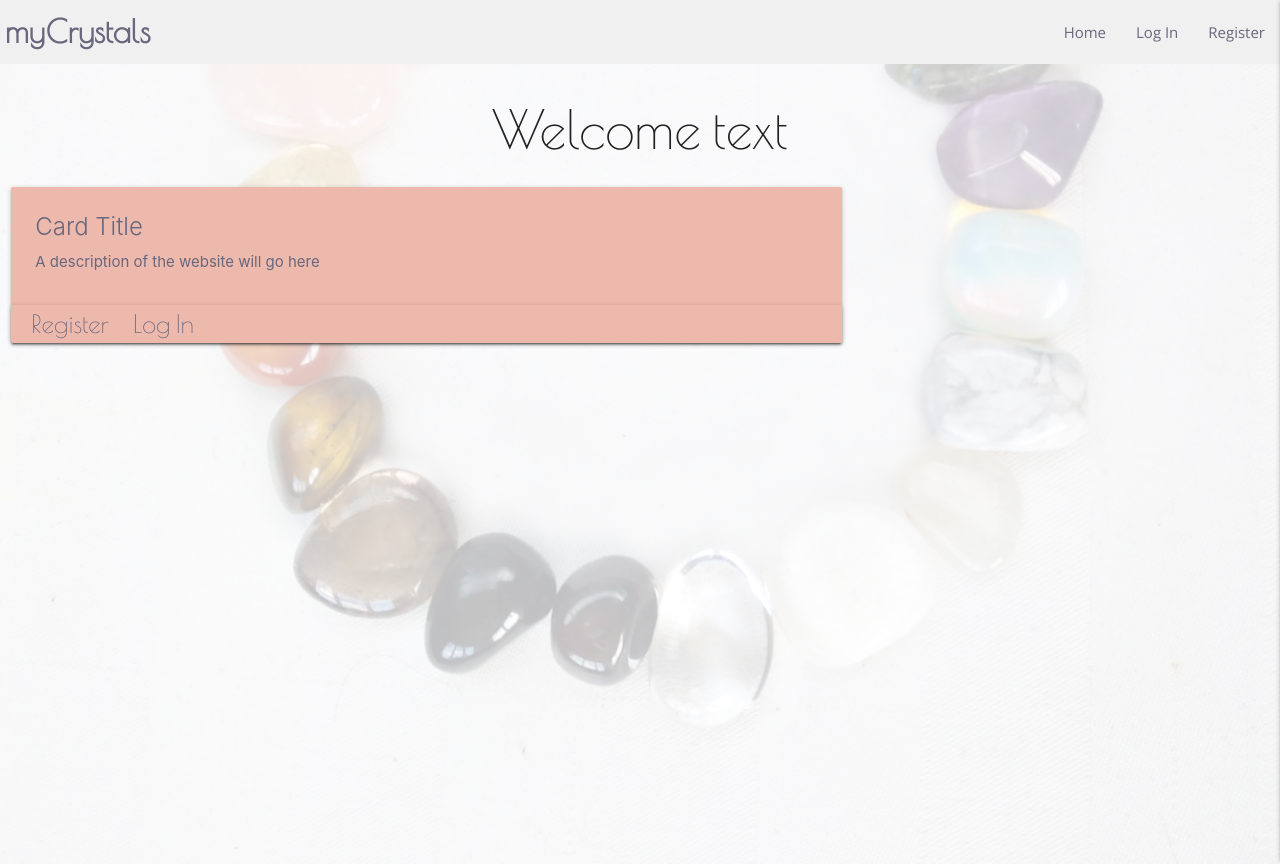
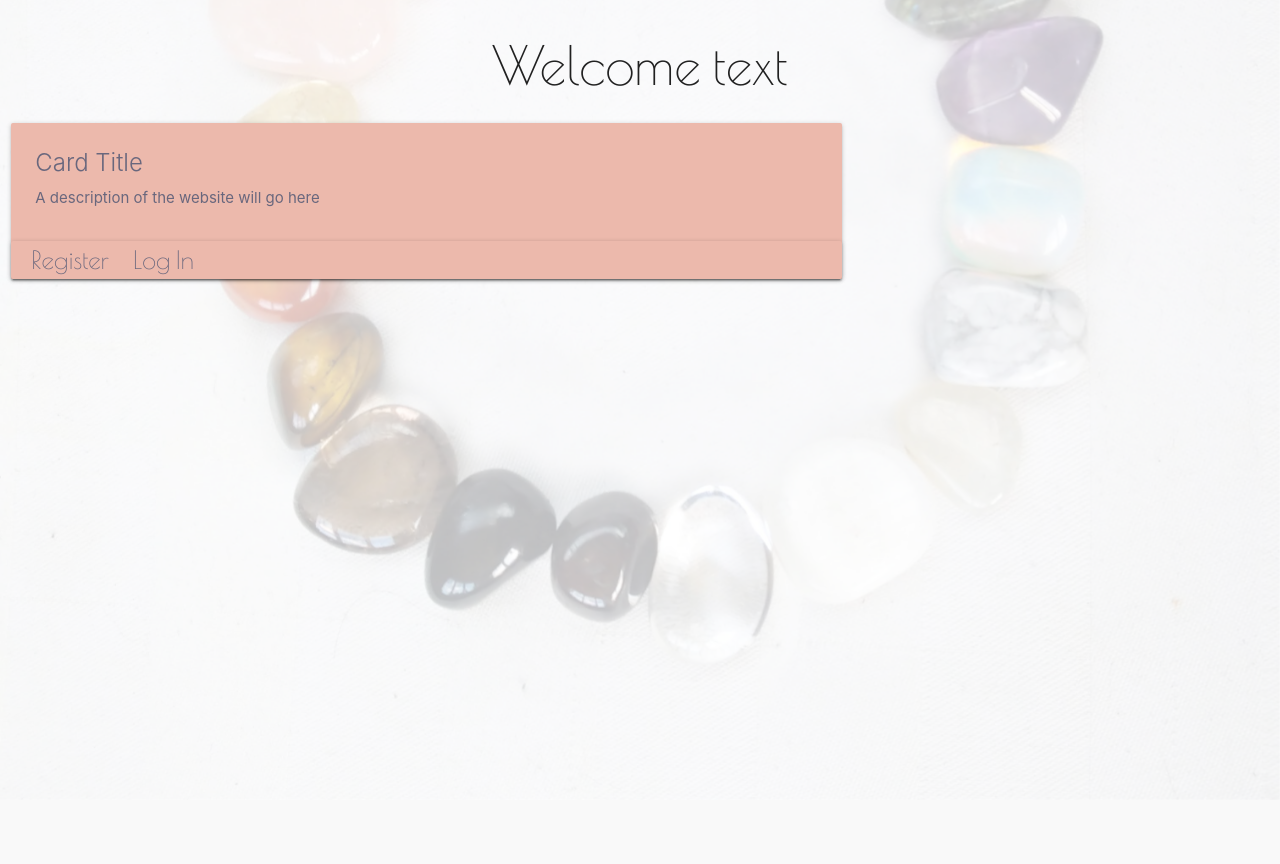
Before and after one commit to Code-Institute-Submissions/Mjau83-myCrystals_AugResub, a Flask app: page / in a window 1280 px wide. After the commit the page ends 775 px from the top, so only its background shows below. Run offline with Flask 2, Linux system fonts and the light colour scheme; some libraries are stand-ins or nearby versions.

Commit message:
Remove content from base.html

```diff
--- a/templates/layout/base.html
+++ b/templates/layout/base.html
@@ -1,79 +1,19 @@
 <!DOCTYPE html>
 <html lang="en">
 <head>
-    <meta charset="UTF-8">
-    <meta name="viewport" content="width=device-width, initial-scale=1.0">
-    <link rel="stylesheet" href="https://cdnjs.cloudflare.com/ajax/libs/font-awesome/5.15.3/css/all.min.css"
-        integrity="sha512-iBBXm8fW90+nuLcSKlbmrPcLa0OT92xO1BIsZ+ywDWZCvqsWgccV3gFoRBv0z+8dLJgyAHIhR35VZc2oM/gI1w==" crossorigin="anonymous" referrerpolicy="no-referrer" type="text/css"/>
-    <link rel="stylesheet" href="https://cdnjs.cloudflare.com/ajax/libs/materialize/1.0.0/css/materialize.min.css" type="text/css">
-    <link rel="stylesheet" href="{{ url_for('static', filename='css/style.css') }}" type="text/css">
-    {% block styles %}
-    {% endblock %}
-    <title>myCrystals</title>
+    {% include 'layout/head.html' %}
 </head>
 <body>
     <header>
-
-        <!-- desktop navbar -->
-        <nav class="nav-extended">
-            <div class="nav-wrapper">
-                <a href="#!" class="brand-logo left">myCrystals</a>
-                <a href="#" data-target="mobile-demo" class="sidenav-trigger right"><i class="fas fa-bars"></i></a>
-                <ul class="right hide-on-med-and-down">
-                    <li><a href="{{ url_for('index') }}">Home</a></li>
-                    {% if session.user %}
-                       <!-- <li><a href="{{ url_for('profile', username=session['user']) }}">Profile</a></li>-->
-                        <li><a href="{{ url_for('view_crystals') }}">Crystals</a></li>
-                        <li><a href="{{ url_for('add_crystal') }}">Add Crystal</a></li>
-                        <li><a href="#">Journal</a></li>
-                        <li ><a href="{{ url_for('logout') }}">Log Out</a></li>
-                    {% else %}
-                        <li><a href="{{ url_for('login') }}">Log In</a></li>
-                        <li ><a href="{{ url_for('register') }}">Register</a></li>
-                    {% endif %}
-                </ul>
-            </div>
-        </nav>
-        <!--  mobile sidenav -->
-        <ul class="sidenav" id="mobile-demo">
-            <li class="active"><a href="{{ url_for('index') }}">Home</a></li>
-            {% if session.user %}
-                <li><a href="{{ url_for('view_crystals') }}">Crystals</a></li>
-                <!--<li><a href="{{ url_for('profile', username=session['user']) }}">Profile</a></li>-->
-                <li><a href="{{ url_for('add_crystal') }}">Add Crystal</a></li>
-                <li><a href="#">Journal</a></li>
-                <li><a href="{{ url_for('logout') }}">Log Out</a></li>
-            {% else %}
-                <li><a href="{{ url_for('login') }}">Log In</a></li>
-                <li><a href="{{ url_for('register') }}">Register</a></li>
-            {% endif %}
-        </ul>
-
     </header>
 
     <section>
-        <!-- display flash messages -->
-        {% with messages = get_flashed_messages() %}
-            {% if messages %}
-                {% for message in messages %}
-                    <div class="row flashes">
-                        <h5 class="center-align">{{ message }}</h4>
-                    </div>
-                {% endfor %}
-            {% endif %}
-        {% endwith %}
     </section>
 
     <main>
     {% block content %}
     {% endblock %}
     </main>
-
-    <script src="https://code.jquery.com/jquery-3.6.0.min.js"
-        integrity="sha256-/xUj+3OJU5yExlq6GSYGSHk7tPXikynS7ogEvDej/m4=" crossorigin="anonymous"></script>
-    <script src="https://cdnjs.cloudflare.com/ajax/libs/materialize/1.0.0/js/materialize.min.js"></script>
-    <script src="{{ url_for('static', filename='js/script.js') }}"></script>
-    {% block script %}
-    {% endblock %}
+    {% include 'layout/scripts.html' %}
 </body>
 </html>
```
